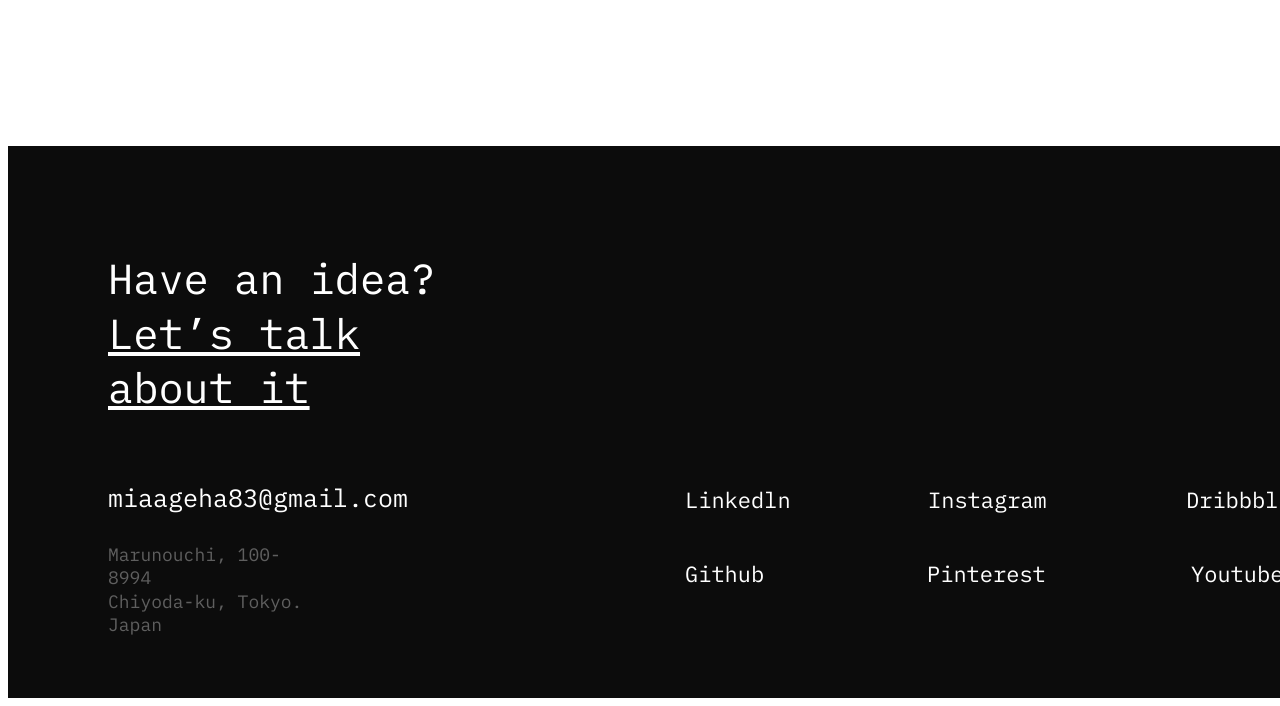
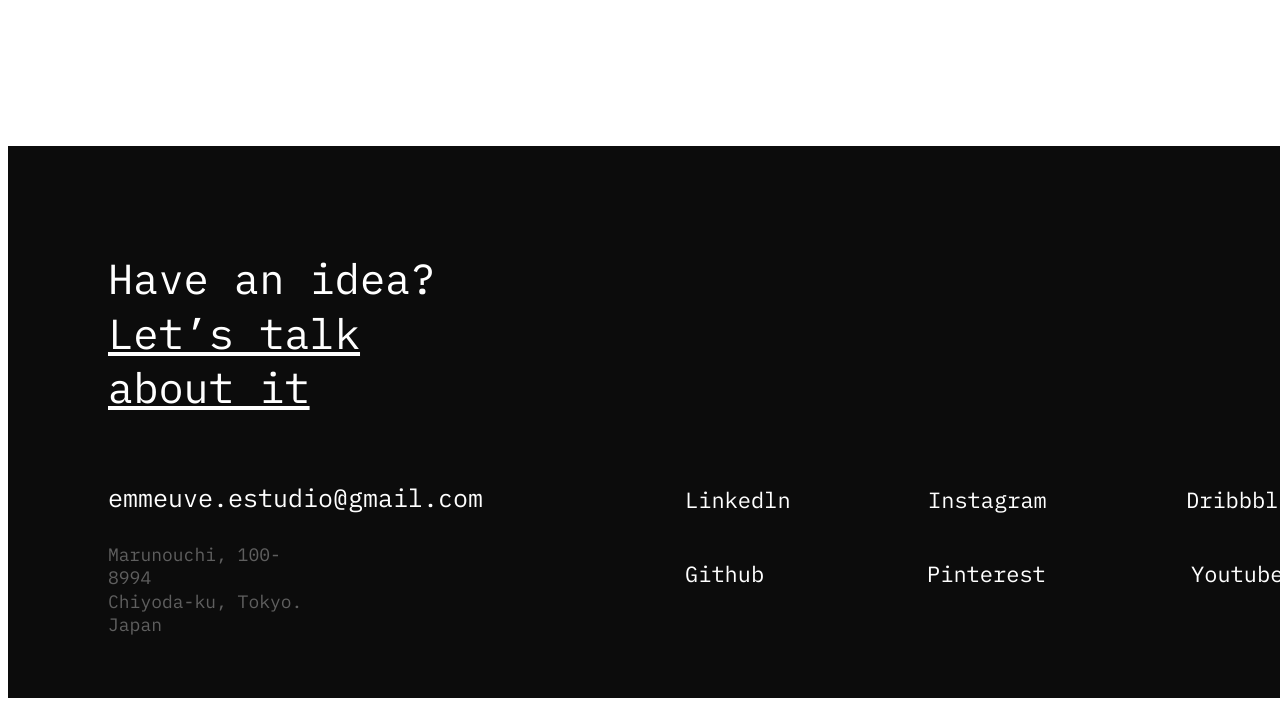
Before and after one commit to Emmeuve/Emmeuve.github.io, a plain HTML site: page index.html in a window 1280 px wide. Shown: the part 2646-3352 px from the top of the page. Drawn offline with Linux system fonts and the light colour scheme.

Commit message:
Update index.html

```diff
--- a/index.html
+++ b/index.html
@@ -97,7 +97,7 @@
           <span class="have-idea">Have an idea?<br /></span
           ><span class="talk-about-it">Let’s talk about it</span>
         </div>
-        <span class="email">miaageha83@gmail.com</span
+        <span class="email">emmeuve.estudio@gmail.com</span
         ><span class="instagram">Instagram</span
         ><span class="linkedin">Linkedln</span
         ><span class="dribbble">Dribbble</span
```
